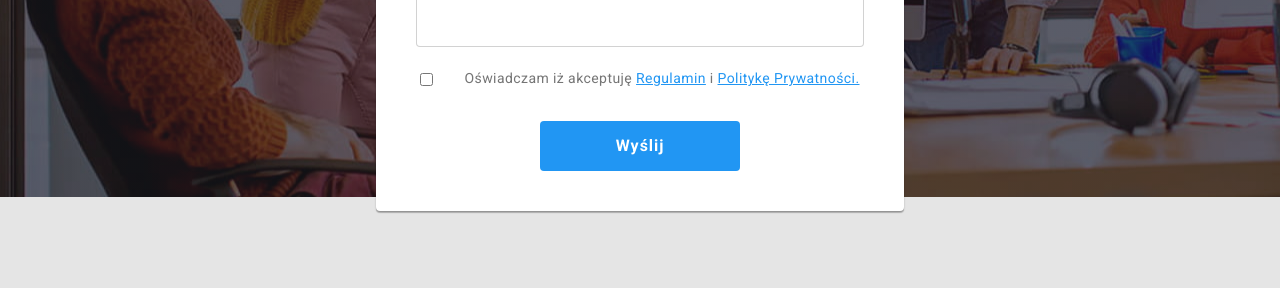
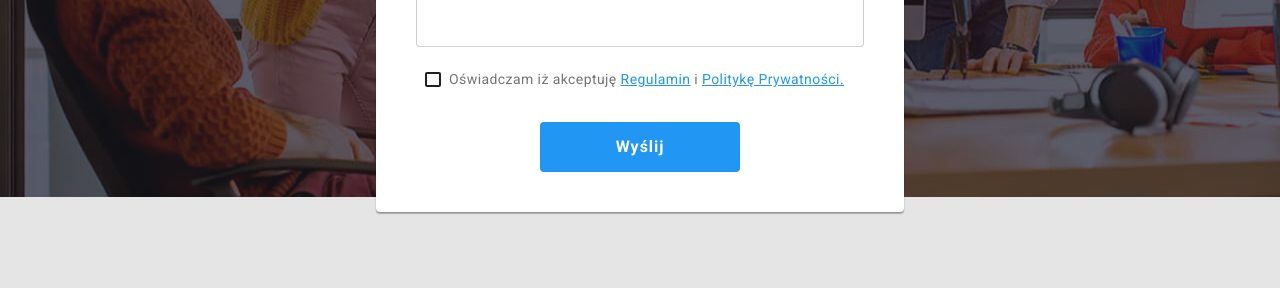
Before and after one commit to taaleksandra/goit-markup-hw-06, a plain HTML site: page index.html in a window 1280 px wide. Both pictures are taken after a click on the button "Zamów usługę". Shown: the part 483-771 px from the top of the page. Drawn offline with nearby package versions, Linux system fonts and the light colour scheme.

Commit message:
statute_checkbox

```diff
--- a/css/styles.css
+++ b/css/styles.css
@@ -691,7 +691,6 @@ modal styles
   display: block;
   margin-left: auto;
   margin-right: auto;
-  margin-bottom: 20px;
   outline: none;
   transition: border 250ms cubic-bezier(0.4, 0, 0.2, 1);
 }
@@ -717,7 +716,8 @@ modal styles
   line-height: 1.714;
   letter-spacing: 0.03em;
   color: var(--descriptions-color);
-  padding-left: 7px;
+  padding-left: 65px;
+  padding-top: 1px;
   margin: 0;
 }
 .modal-form-links {
@@ -746,3 +746,26 @@ modal styles
 .modal-form button:active {
   box-shadow: 0px 4px 4px 0px rgba(0, 0, 0, 0.3) inset;
 }
+.checkbox-div {
+  display: flex;
+  position: relative;
+  margin-top: 20px;
+}
+.checkbox-div div {
+  width: 16px;
+  height: 15px;
+  border: solid 2px hsla(0, 0%, 13%, 1);
+  border-radius: 2px;
+  position: absolute;
+  left: 49px;
+  top: 5px;
+  transform: translate(-50%, 0);
+}
+.checkbox-div input {
+  position: absolute;
+  appearance: none;
+}
+.checkbox-div svg {
+  position: absolute;
+  visibility: hidden;
+}
--- a/index.html
+++ b/index.html
@@ -415,11 +415,19 @@
               placeholder="Wprowadź komentarz"
             ></textarea>
           </label>
-          <label class="modal-form-checkbox">
-            <input type="checkbox" name="statute_acceptation" required />
+          <div class="checkbox-div">
+            <div>
+              <input
+                type="checkbox"
+                name="statute_acceptation"
+                id="statute_checkbox"
+                required
+              />
               <svg width="24" height="24" class="modal-form-checkbox-checked">
                 <use href="images/sprite-min.svg#icon-icon-check"></use>
               </svg>
+            </div>
+            <label class="modal-form-checkbox" for="statute_checkbox">
               <span
                 >Oświadczam iż akceptuję
                 <a href="" class="modal-form-links">Regulamin</a> i
@@ -428,6 +436,7 @@
                 ></span
               >
             </label>
+          </div>
           <button type="submit">Wyślij</button>
         </form>
       </div>
```
Lines whose indentation alone changed are shown as unchanged.
